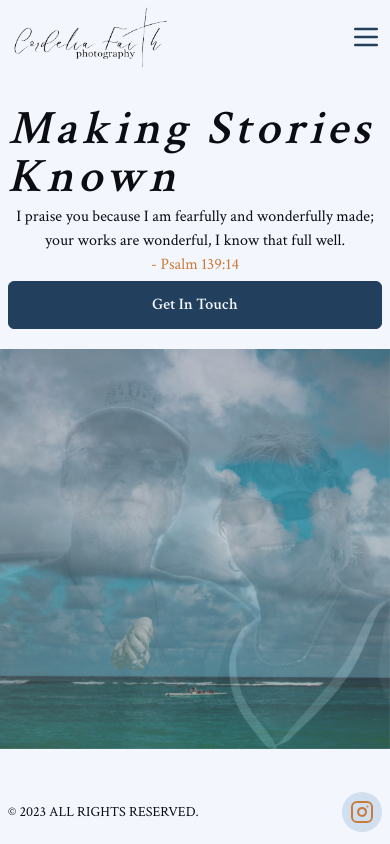
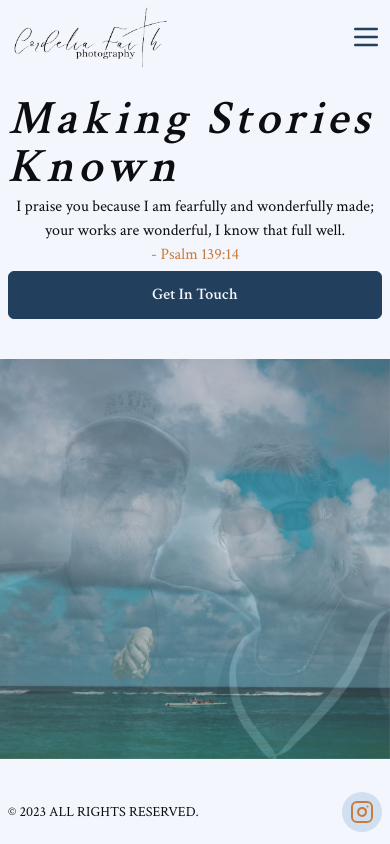
Before and after one commit to sahag98/cordelia-photography, a Next.js app: page / in a window 390 px wide. Built offline with nearby package versions, Linux system fonts and the light colour scheme.

Commit message:
fixed margin issue on hero page

```diff
--- a/components/slider.tsx
+++ b/components/slider.tsx
@@ -33,7 +33,7 @@ const Slider = () => {
   console.log(index);
 
   return (
-    <div className="relative w-full lg:mt-0 -mt-5 justify-center items-center lg:h-screen bg-slate-200 md:h-[500px] h-[400px] overflow-hidden">
+    <div className="relative w-full mt-0 justify-center items-center lg:h-screen bg-slate-200 md:h-[500px] h-[400px] overflow-hidden">
       {images.map((imageUrl, i) => (
         <div
           key={i}
```
